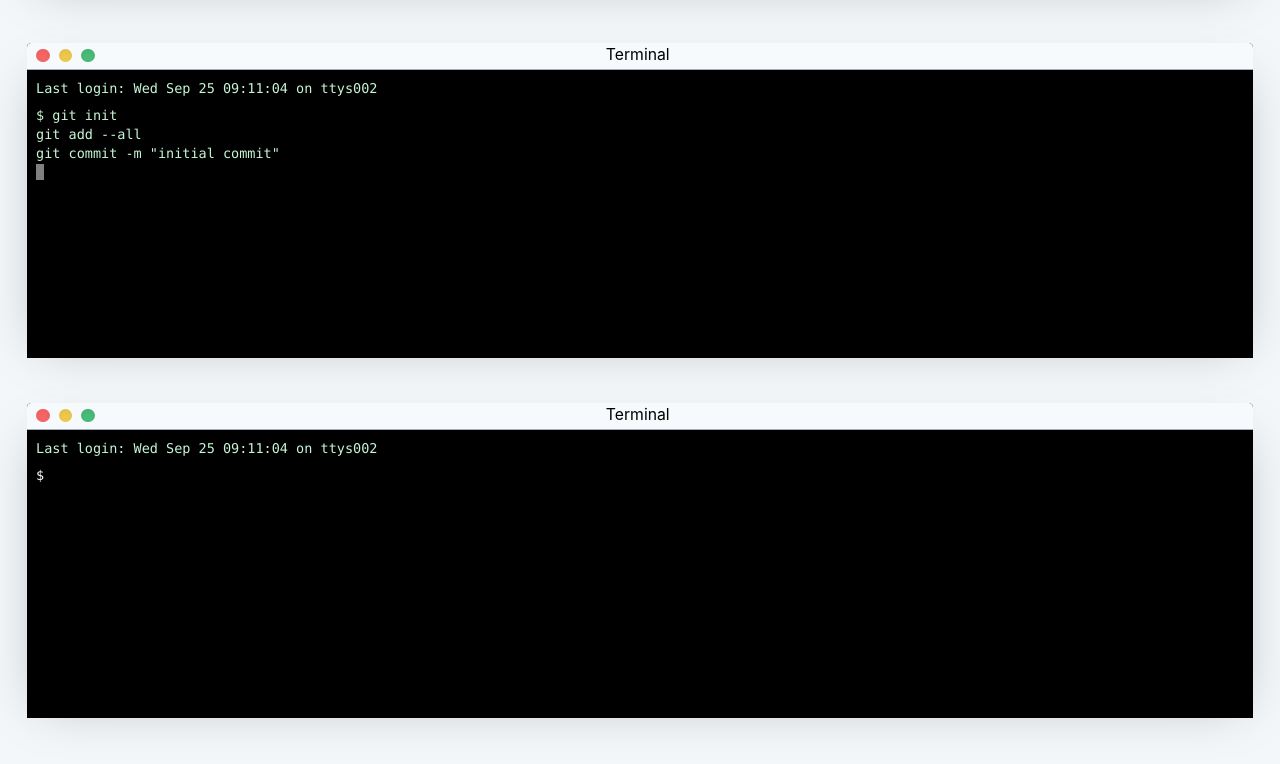
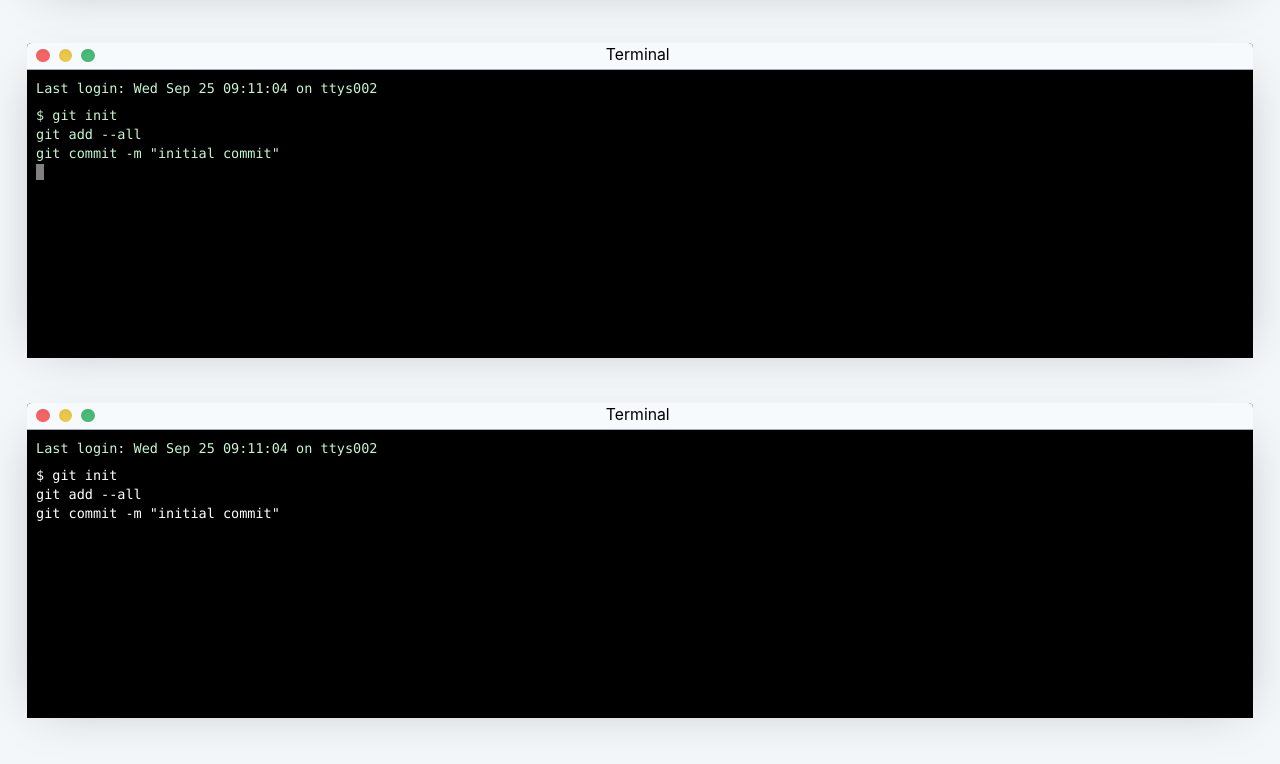
Before and after one commit to jonasholbech/cra-tailwind, a React (Create React App) app: page / in a window 1280 px wide. Shown: the part 871-1635 px from the top of the page. Built offline with nearby package versions, Linux system fonts and the light colour scheme.

Commit message:
set default interactive shell content to children

```diff
--- a/src/components/misc/Terminal.jsx
+++ b/src/components/misc/Terminal.jsx
@@ -11,10 +11,9 @@ export default function Terminal({
   OSstate = "open",
   interactive = false
 }) {
-  console.log(interactive);
   const [counter, setCounter] = useState(0);
   const [currentOSstate, setOSstate] = useState(OSstate);
-  const [interactiveMessage, setIntercativeMessage] = useState("");
+  const [interactiveMessage, setIntercativeMessage] = useState(children);
   useEffect(() => {
     if (typing && counter < children.length) {
       const interval = setInterval(() => {
@@ -92,3 +91,4 @@ export default function Terminal({
     </div>
   );
 }
+//TODO: den interaktive terminal kan ikke selv type, måske kigge på det en dag?
```
